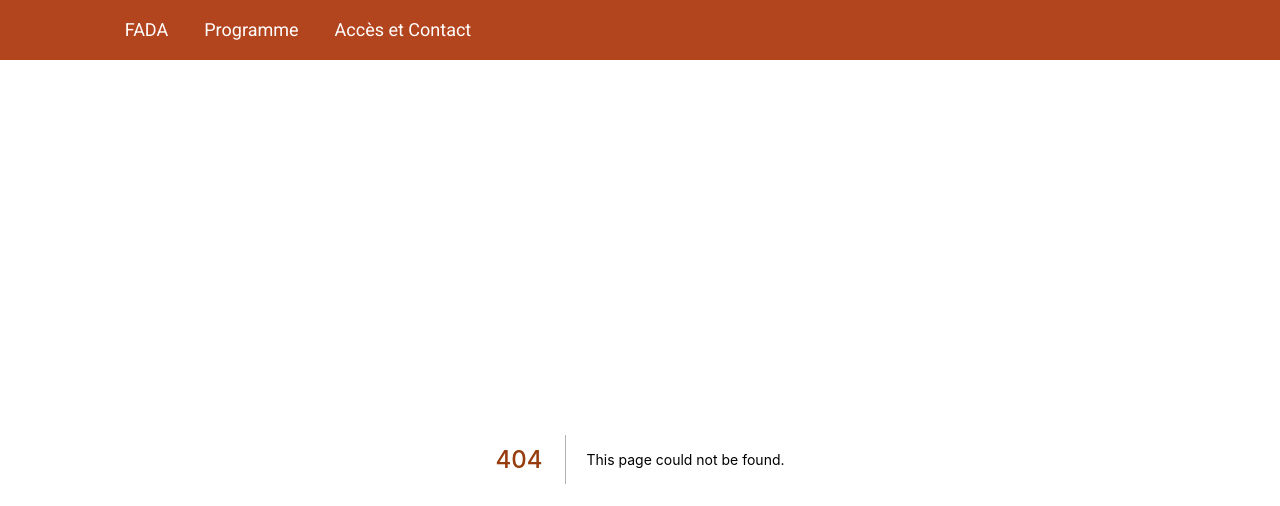
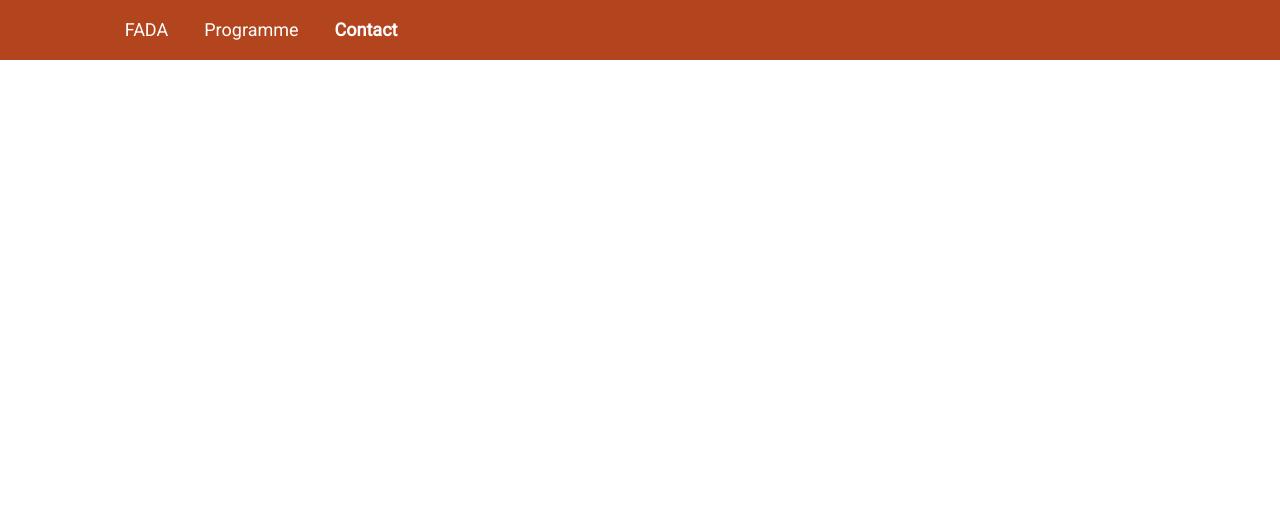
Before and after one commit to DanielMateosLab/fada, a Next.js app: page /contact in a window 1280 px wide. Before the commit this address had no page. Shown: the top 506 px of the page. Built offline with nearby package versions, Linux system fonts and the light colour scheme.

Commit message:
Rename access-and-contact page

```diff
--- a/components/Navbar.tsx
+++ b/components/Navbar.tsx
@@ -19,7 +19,7 @@ const Navbar = () => {
       >
         <AppLink href="/">FADA</AppLink>
         <AppLink href="/program">Programme</AppLink>
-        <AppLink href="/access-and-contact">Accès et Contact</AppLink>
+        <AppLink href="/contact">Contact</AppLink>
       </Container>
     </nav>
   );
--- /dev/null
+++ b/pages/contact.tsx
@@ -0,0 +1,7 @@
+import type { NextPage } from "next";
+
+const Contact: NextPage = () => {
+  return <div></div>;
+};
+
+export default Contact;
```
Also changed, not shown: pages/access-and-contact.tsx (deleted, +0 -7 lines).
